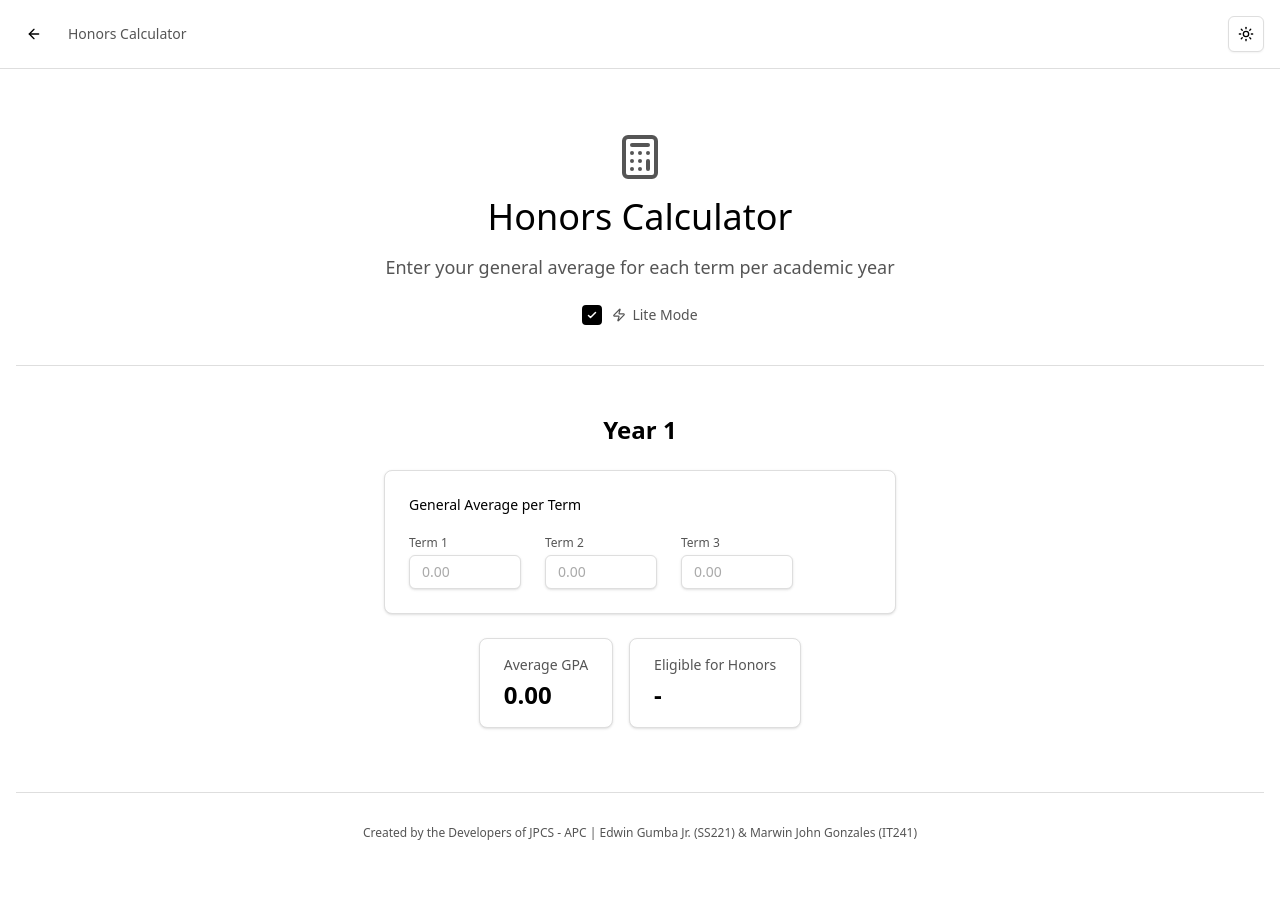
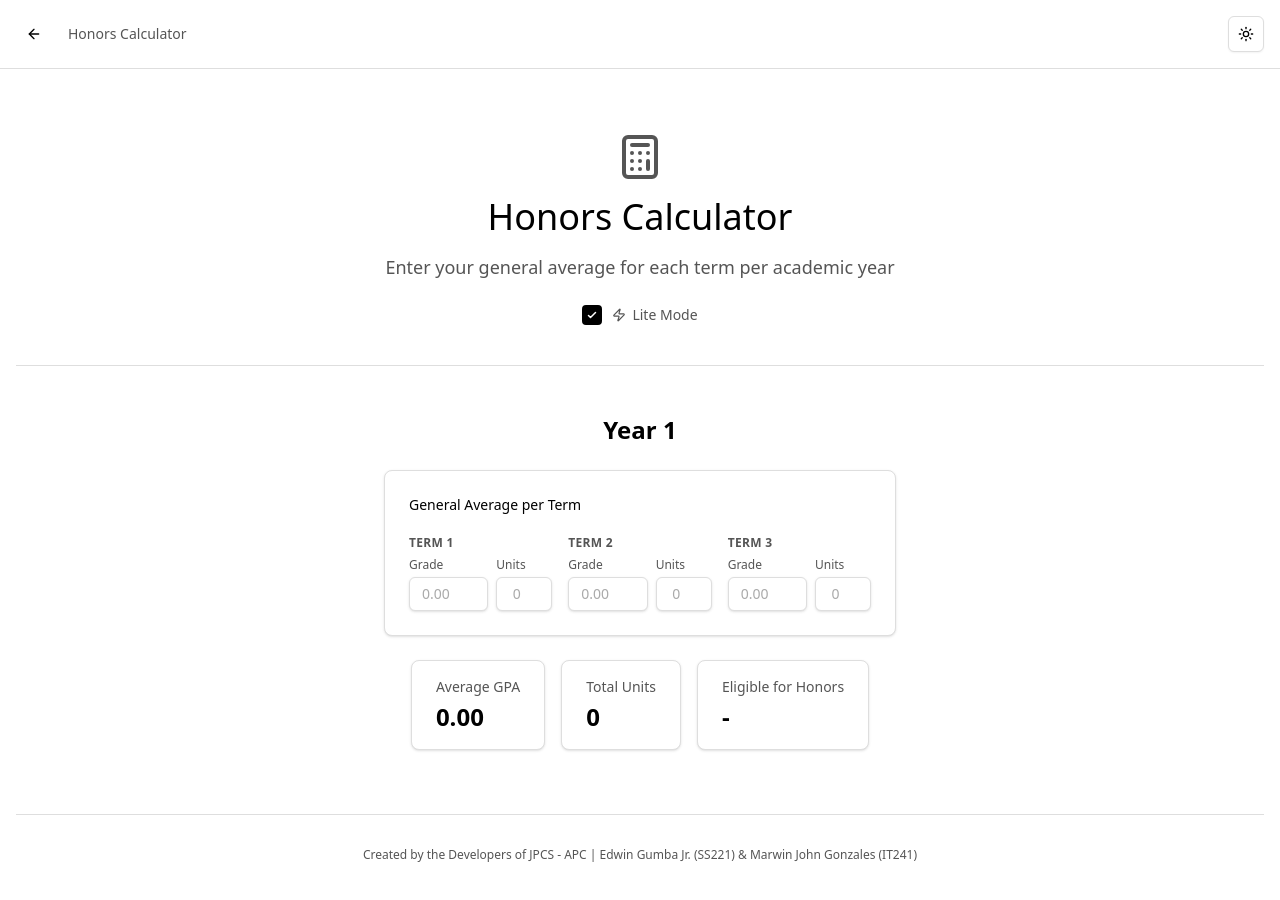
Before and after one commit to jpcsapc/APC-Honors-Checker, a Next.js app: page /honors in a window 1280 px wide. Shown: the top 900 px of the page. Built offline with nearby package versions, Linux system fonts and the light colour scheme.

Commit message:
feat: added units and keyboard shortcuts

```diff
--- a/src/app/honors/page.tsx
+++ b/src/app/honors/page.tsx
@@ -29,54 +29,89 @@ interface LiteYearData {
   term1: string;
   term2: string;
   term3: string;
+  units1: string;
+  units2: string;
+  units3: string;
 }
 
-function calcLiteStats(data: LiteYearData): { gpa: number; eligible: string } {
+function calcLiteStats(data: LiteYearData): { gpa: number; eligible: string; totalUnits: number } {
   const t1 = parseFloat(data.term1);
   const t2 = parseFloat(data.term2);
   const t3 = parseFloat(data.term3);
 
+  const u1 = parseFloat(data.units1) || 0;
+  const u2 = parseFloat(data.units2) || 0;
+  const u3 = parseFloat(data.units3) || 0;
+  const totalUnits = u1 + u2 + u3;
+
   const values = [t1, t2, t3].filter(v => !isNaN(v) && v > 0);
-  if (values.length === 0) return { gpa: 0, eligible: '-' };
+  if (values.length === 0) return { gpa: 0, eligible: '-', totalUnits };
 
   const avg = values.reduce((a, b) => a + b, 0) / values.length;
 
-  // Same honors criteria as full mode — GPA between 3.0 and 4.0
   let eligible: string;
-  if (avg >= 3.0 && avg <= 4.0) eligible = "Yes";
-  else eligible = "No";
-
-  return { gpa: avg, eligible };
+  if (avg >= 3.0 && avg <= 4.0) {
+    if (totalUnits >= 36) eligible = "Yes";
+    else eligible = "No, not enough units (need 36)";
+  } else {
+    eligible = "No";
   }
 
-// Shared input style matching TermTable inputs
-function LiteInput({
-  label,
-  value,
-  onChange,
-  id,
+  return { gpa: avg, eligible, totalUnits };
+}
+
+// ── Lite Mode row: Grade input (wider) + Units input (narrow) side by side ──
+function LiteTermRow({
+  termNum,
+  yearKey,
+  gradeValue,
+  unitsValue,
+  onGradeChange,
+  onUnitsChange,
+  onKeyDown,
 }: {
-  label: string;
-  value: string;
-  onChange: (v: string) => void;
-  id: string;
+  termNum: number;
+  yearKey: string;
+  gradeValue: string;
+  unitsValue: string;
+  onGradeChange: (v: string) => void;
+  onUnitsChange: (v: string) => void;
+  onKeyDown: (
+    e: React.KeyboardEvent<HTMLInputElement>,
+    type: "grade" | "units",
+    termNum: number,
+    yearKey: string
+  ) => void;
 }) {
   return (
-    <div className="flex flex-col gap-1">
-      <label htmlFor={id} className="text-xs text-muted-foreground font-medium">
-        {label}
+    <div className="flex flex-col gap-1.5">
+      {/* Term label */}
+      <p className="text-xs font-semibold text-muted-foreground uppercase tracking-wide">
+        Term {termNum}
+      </p>
+
+      {/* Grade + Units side by side */}
+      <div className="flex items-end gap-2">
+        {/* Grade — wider */}
+        <div className="flex flex-col gap-1 flex-1">
+          <label
+            htmlFor={`lite-${yearKey}-grade-${termNum}`}
+            className="text-xs text-muted-foreground font-medium"
+          >
+            Grade
           </label>
           <input
-        id={id}
+            id={`lite-${yearKey}-grade-${termNum}`}
             type="number"
             step="0.01"
             min="0"
             max="5"
-        value={value}
-        onChange={e => onChange(e.target.value)}
+            value={gradeValue}
+            onChange={e => onGradeChange(e.target.value)}
+            onKeyDown={e => onKeyDown(e, "grade", termNum, yearKey)}
             placeholder="0.00"
             className="
-          w-28 rounded-md border border-input bg-background px-3 py-1.5
+              w-full rounded-md border border-input bg-background px-3 py-1.5
               text-sm text-foreground shadow-sm
               placeholder:text-muted-foreground/50
               focus:outline-none focus:ring-2 focus:ring-ring focus:border-transparent
@@ -84,16 +119,46 @@ function LiteInput({
             "
           />
         </div>
+
+        {/* Units — narrow pill */}
+        <div className="flex flex-col gap-1 w-14">
+          <label
+            htmlFor={`lite-${yearKey}-units-${termNum}`}
+            className="text-xs text-muted-foreground font-medium"
+          >
+            Units
+          </label>
+          <input
+            id={`lite-${yearKey}-units-${termNum}`}
+            type="number"
+            step="1"
+            min="0"
+            value={unitsValue}
+            onChange={e => onUnitsChange(e.target.value)}
+            onKeyDown={e => onKeyDown(e, "units", termNum, yearKey)}
+            placeholder="0"
+            className="
+              w-full rounded-md border border-input bg-background px-2 py-1.5
+              text-sm text-center text-foreground shadow-sm
+              placeholder:text-muted-foreground/50
+              focus:outline-none focus:ring-2 focus:ring-ring focus:border-transparent
+              transition-colors
+            "
+          />
+        </div>
+      </div>
+    </div>
   );
 }
+
 export default function HonorsCalcu() {
   const [termsData, setTermsData] = React.useState<Record<string, RowData[]>>({});
   const [liteMode, setLiteMode] = React.useState(true);
   const [liteData, setLiteData] = React.useState<Record<string, LiteYearData>>({
-    "Year 1": { term1: "", term2: "", term3: "" },
-    "Year 2": { term1: "", term2: "", term3: "" },
-    "Year 3": { term1: "", term2: "", term3: "" },
-    "Year 4": { term1: "", term2: "", term3: "" },
+    "Year 1": { term1: "", term2: "", term3: "", units1: "", units2: "", units3: "" },
+    "Year 2": { term1: "", term2: "", term3: "", units1: "", units2: "", units3: "" },
+    "Year 3": { term1: "", term2: "", term3: "", units1: "", units2: "", units3: "" },
+    "Year 4": { term1: "", term2: "", term3: "", units1: "", units2: "", units3: "" },
   });
 
   const termsDataRef = React.useRef(termsData);
@@ -116,13 +181,6 @@ export default function HonorsCalcu() {
           setLiteData(parsedLite);
         }
       }
-      const savedLiteMode = localStorage.getItem("honorsLiteMode");
-      if (savedLiteMode !== null) {
-        // We set it to true by default, but if they explicitly changed it in this session,
-        // we could load it. However, the user said "always checked once opened".
-        // To be safe and follow the request literally, we can just let it default to true.
-        // setLiteMode(JSON.parse(savedLiteMode));
-      }
     } catch (error) {
       console.error("Failed to parse honors data from localStorage", error);
     }
@@ -138,12 +196,10 @@ export default function HonorsCalcu() {
     return () => { if (persistTimerRef.current) clearTimeout(persistTimerRef.current); };
   }, [termsData]);
 
-  // Persist lite data
   React.useEffect(() => {
     localStorage.setItem("honorsLiteData", JSON.stringify(liteData));
   }, [liteData]);
 
-  // Persist lite mode toggle
   React.useEffect(() => {
     localStorage.setItem("honorsLiteMode", JSON.stringify(liteMode));
   }, [liteMode]);
@@ -158,6 +214,52 @@ export default function HonorsCalcu() {
       [year]: { ...prev[year], [field]: value },
     }));
   }, []);
+
+  /**
+   * Keyboard navigation grid (visual):
+   *
+   *           Term 1          Term 2          Term 3
+   *  Grade  [grade-1]  ←→  [grade-2]  ←→  [grade-3]
+   *                ↕                  ↕                  ↕
+   *  Units  [units-1]  ←→  [units-2]  ←→  [units-3]
+   *
+   *  ArrowLeft  → same field type, previous term column
+   *  ArrowRight → same field type, next term column
+   *  ArrowUp    → units → grade, same term column
+   *  ArrowDown  → grade → units, same term column
+   */
+  const handleLiteKeyDown = (
+    e: React.KeyboardEvent<HTMLInputElement>,
+    type: "grade" | "units",
+    termNum: number,
+    yearKey: string
+  ) => {
+    const keys = ["ArrowUp", "ArrowDown", "ArrowLeft", "ArrowRight"];
+    if (!keys.includes(e.key)) return;
+
+    e.preventDefault();
+
+    let nextId = "";
+
+    if (e.key === "ArrowRight" || e.key === "ArrowDown") {
+      if (type === "grade") {
+        nextId = `lite-${yearKey}-units-${termNum}`;
+      } else if (termNum < 3) {
+        nextId = `lite-${yearKey}-grade-${termNum + 1}`;
+      }
+    } else if (e.key === "ArrowLeft" || e.key === "ArrowUp") {
+      if (type === "units") {
+        nextId = `lite-${yearKey}-grade-${termNum}`;
+      } else if (termNum > 1) {
+        nextId = `lite-${yearKey}-units-${termNum - 1}`;
+      }
+    }
+
+    if (nextId) {
+      const el = document.getElementById(nextId) as HTMLInputElement;
+      if (el) { el.focus(); el.select(); }
+    }
+  };
 
   const tableLayout = React.useMemo(() => [
     ["Year 1 Term 1", "Year 1 Term 2", "Year 1 Term 3"],
@@ -241,7 +343,7 @@ export default function HonorsCalcu() {
   }, [termsData]);
 
   const liteStats = React.useMemo(() => {
-    const stats: Record<string, { gpa: number; eligible: string }> = {};
+    const stats: Record<string, { gpa: number; eligible: string; totalUnits: number }> = {};
     Object.entries(liteData).forEach(([year, data]) => {
       stats[year] = calcLiteStats(data);
     });
@@ -297,7 +399,7 @@ export default function HonorsCalcu() {
             </AnimatePresence>
           </p>
 
-          {/* ── Lite Mode Toggle ── placed right below the subtitle, centered */}
+          {/* Lite Mode Toggle */}
           <div className="flex items-center justify-center gap-2.5 mt-6">
             <button
               role="checkbox"
@@ -337,7 +439,6 @@ export default function HonorsCalcu() {
 
         <hr className="mb-10 border-border/100" />
 
-        {/* Year Sections */}
         <div className="space-y-12">
           {(liteMode ? [1] : [1, 2, 3, 4]).map((yearNum) => {
             const yearKey = `Year ${yearNum}`;
@@ -355,7 +456,7 @@ export default function HonorsCalcu() {
 
                 <AnimatePresence mode="wait">
                   {liteMode ? (
-                    /* ── Lite Mode: 3 term average inputs ── */
+                    /* Lite Mode: 3 term inputs (grade + units inline) */
                     <motion.div
                       key="lite-view"
                       initial={{ opacity: 0, x: 20 }}
@@ -368,30 +469,24 @@ export default function HonorsCalcu() {
                         <p className="text-sm font-medium text-foreground mb-5">
                           General Average per Term
                         </p>
-                        <div className="flex flex-wrap gap-6">
-                          <LiteInput
-                            id={`lite-${yearKey}-t1`}
-                            label="Term 1"
-                            value={liteData[yearKey]?.term1 ?? ""}
-                            onChange={v => handleLiteChange(yearKey, "term1", v)}
+                        <div className="grid grid-cols-3 gap-4">
+                          {[1, 2, 3].map(num => (
+                            <LiteTermRow
+                              key={num}
+                              termNum={num}
+                              yearKey={yearKey}
+                              gradeValue={liteData[yearKey]?.[`term${num}` as keyof LiteYearData] || ""}
+                              unitsValue={liteData[yearKey]?.[`units${num}` as keyof LiteYearData] || ""}
+                              onGradeChange={v => handleLiteChange(yearKey, `term${num}` as keyof LiteYearData, v)}
+                              onUnitsChange={v => handleLiteChange(yearKey, `units${num}` as keyof LiteYearData, v)}
+                              onKeyDown={handleLiteKeyDown}
                             />
-                          <LiteInput
-                            id={`lite-${yearKey}-t2`}
-                            label="Term 2"
-                            value={liteData[yearKey]?.term2 ?? ""}
-                            onChange={v => handleLiteChange(yearKey, "term2", v)}
-                          />
-                          <LiteInput
-                            id={`lite-${yearKey}-t3`}
-                            label="Term 3"
-                            value={liteData[yearKey]?.term3 ?? ""}
-                            onChange={v => handleLiteChange(yearKey, "term3", v)}
-                          />
+                          ))}
                         </div>
                       </div>
                     </motion.div>
                   ) : (
-                    /* ── Full Mode: term tables ── */
+                    /* Full Mode: term tables */
                     <motion.div
                       key="full-view"
                       initial={{ opacity: 0, x: -20 }}
@@ -431,7 +526,7 @@ export default function HonorsCalcu() {
                         initial={{ opacity: 0, y: 10 }}
                         animate={{ opacity: 1, y: 0 }}
                         exit={{ opacity: 0, y: -10 }}
-                        className="flex gap-4"
+                        className="flex gap-4 flex-wrap justify-center"
                       >
                         <div className="rounded-lg border bg-card px-6 py-4 shadow-sm">
                           <p className="text-sm text-muted-foreground mb-1">Average GPA</p>
@@ -439,6 +534,12 @@ export default function HonorsCalcu() {
                             {liteStats[yearKey]?.gpa > 0
                               ? liteStats[yearKey].gpa.toFixed(2)
                               : "0.00"}
+                          </p>
+                        </div>
+                        <div className="rounded-lg border bg-card px-6 py-4 shadow-sm">
+                          <p className="text-sm text-muted-foreground mb-1">Total Units</p>
+                          <p className="text-2xl font-bold text-foreground">
+                            {liteStats[yearKey]?.totalUnits ?? "0"}
                           </p>
                         </div>
                         <div className="rounded-lg border bg-card px-6 py-4 shadow-sm">
```
Lines whose indentation alone changed are shown as unchanged.
